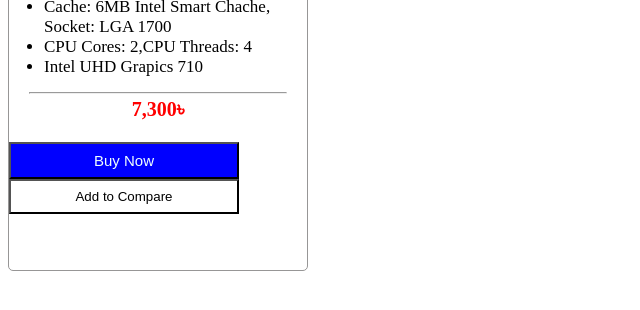
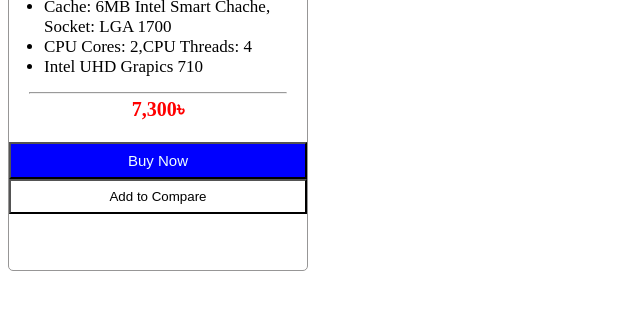
Before and after one commit to Mou3333/class-6-hw-1, a plain HTML site: page index.html in a window 1280 px wide. Shown: the part 334-644 px from the top of the page, without its empty margins (0-640 px from the left). Drawn offline with Linux system fonts and the light colour scheme.

Commit message:
Update style.css

```diff
--- a/style.css
+++ b/style.css
@@ -49,7 +49,7 @@ p{
 }
 
 #btn1,#btn2{
-  width: 230px;
+  width: 100%;
   padding: 8px;
   margin: 0px;
  background-color: #ffff;
```
